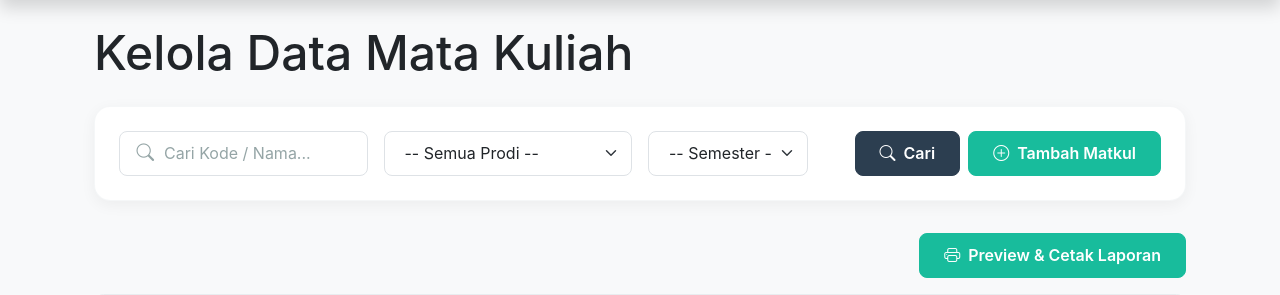
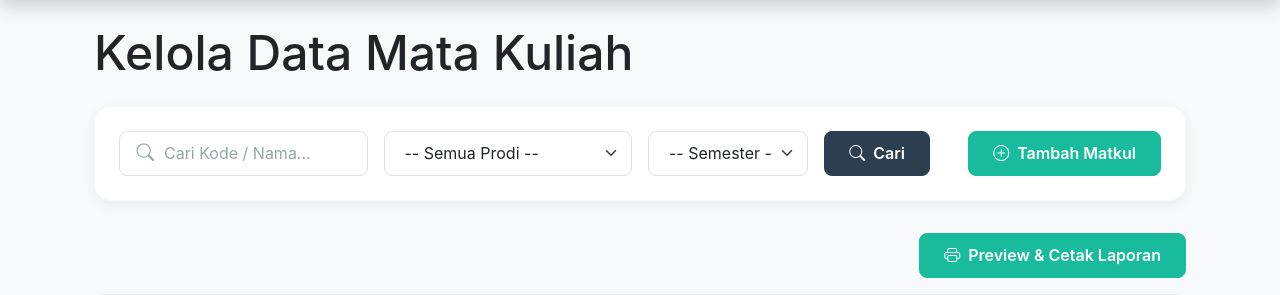
Before and after one commit to sangyoga28/akademik_web, a Flask app: page /matkul in a window 1280 px wide. Shown: the part 88-383 px from the top of the page. Run offline with Flask 3, Linux system fonts and the light colour scheme; a user stored in the database is signed in; data comes from the database, SQL or seed files in the repository; data that the repository does not hold is empty; some libraries are stand-ins or nearby versions.

Commit message:
Refine matkul layout: search button near filters, add button on right

```diff
--- a/templates/matkul.html
+++ b/templates/matkul.html
@@ -37,7 +37,7 @@
                 </select>
             </div>
 
-            <div class="col-md-auto ms-auto d-flex gap-2">
+            <div class="col-md-auto d-flex gap-2">
                 <button type="submit" class="btn btn-primary btn-filter-apply">
                     <i class="bi bi-search"></i> Cari
                 </button>
@@ -46,6 +46,9 @@
                     <i class="bi bi-arrow-counterclockwise"></i>
                 </a>
                 {% endif %}
+            </div>
+
+            <div class="col-md-auto ms-auto">
                 <a href="{{ url_for('admin.tambah_matkul') }}" class="btn btn-success btn-filter-apply">
                     <i class="bi bi-plus-circle"></i> Tambah Matkul
                 </a>
```
